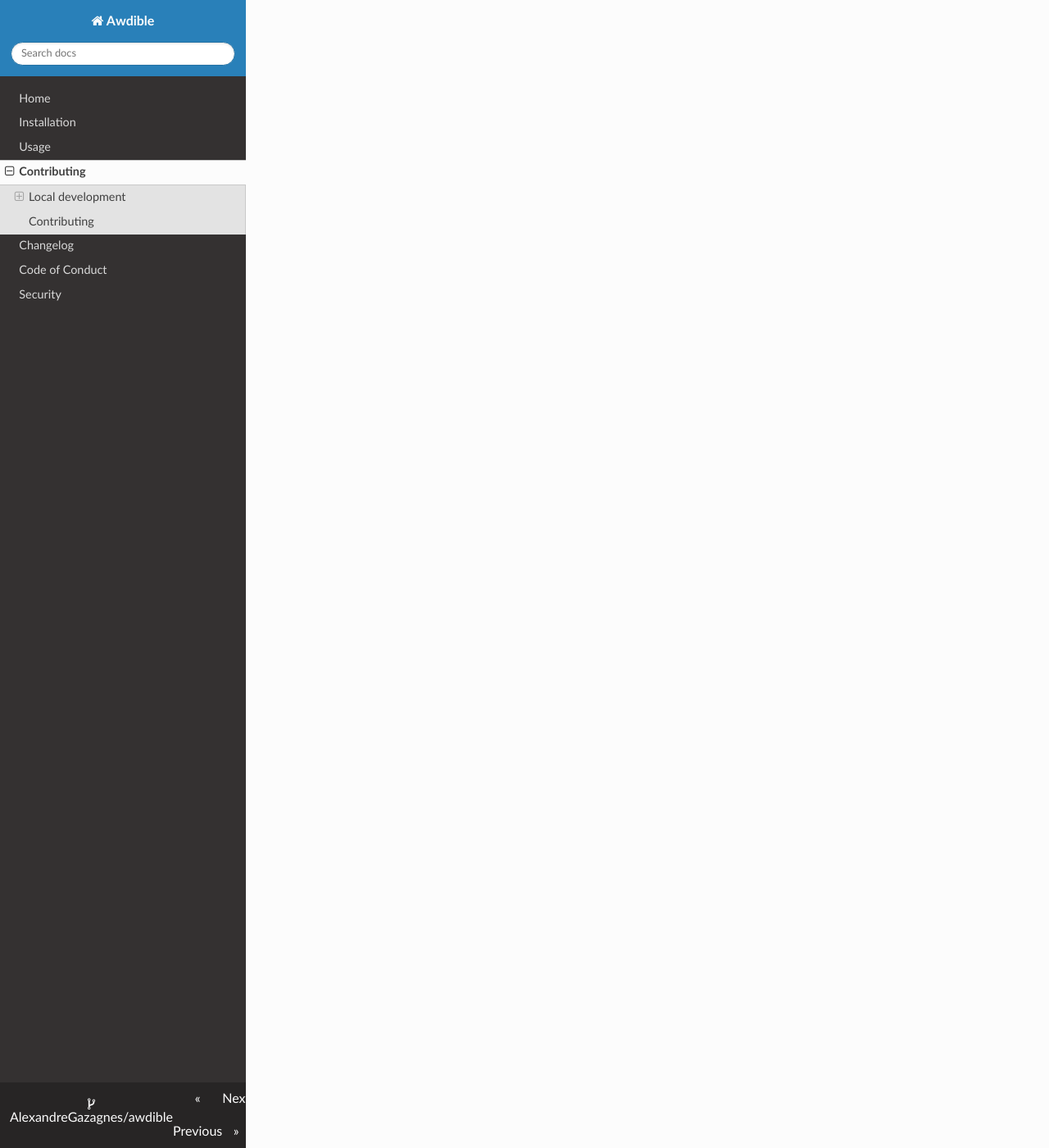
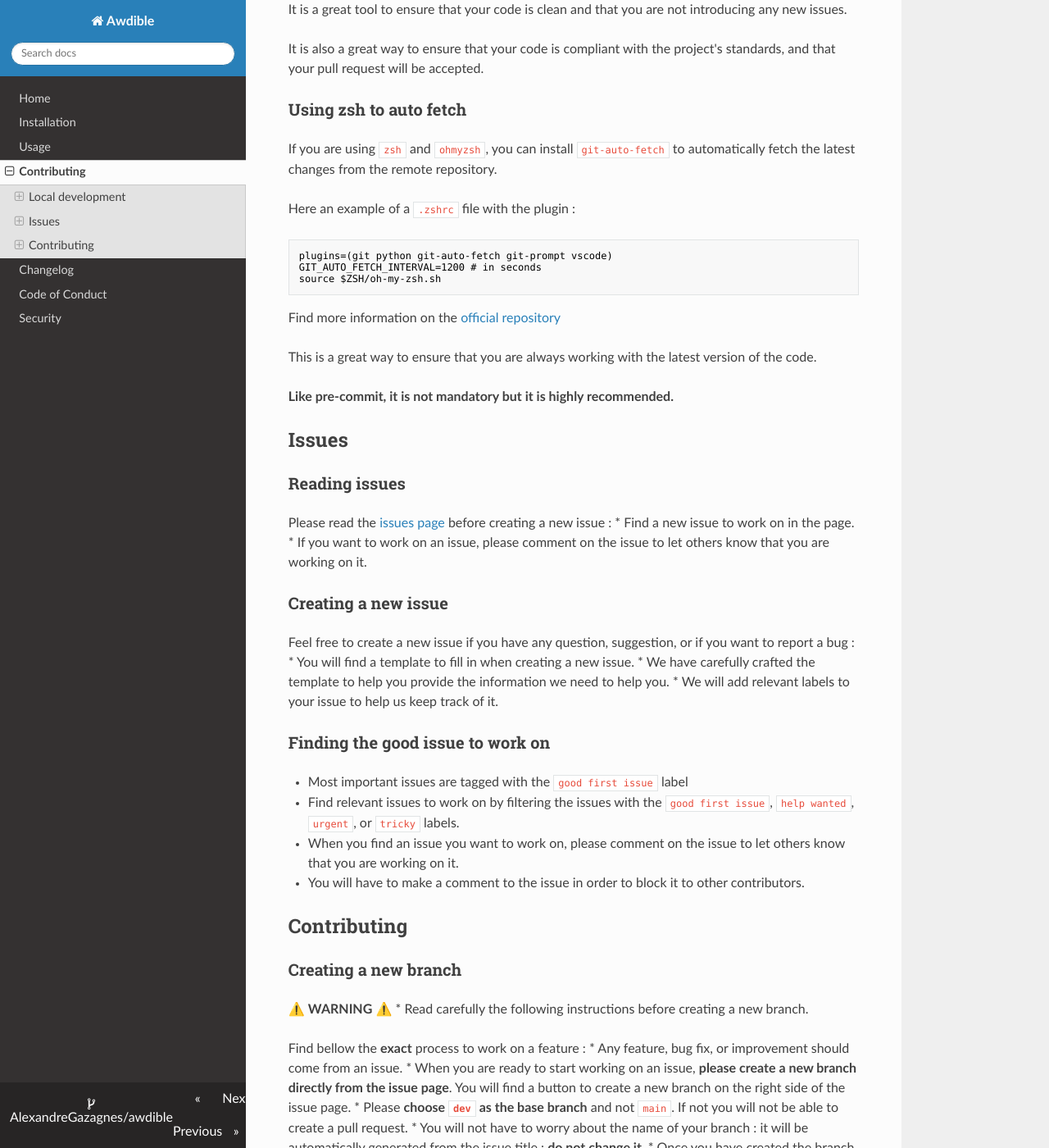
Before and after one commit to AlexandreGazagnes/awdible, an MkDocs documentation site: the page built from docs/docs/contributing.md, in a window 1280 px wide and 1400 px high, scrolled down 1669 px. Shown: the whole window at 82% size. Built offline with MkDocs 1.6.1, drawn with Linux system fonts in a browser that asks for light colours; nearby versions of some CDN libraries; some of the changed text lies outside the part shown.

Commit message:
update docs

````diff
--- a/docs/docs/contributing.md
+++ b/docs/docs/contributing.md
@@ -1,4 +1,5 @@
 # Contributing
+
 
 ## Local development
 
@@ -49,12 +50,110 @@
 using:
 `pytest tests`
 
+### Setting up pre-commit
+
+We strongly recommend you to use [pre-commit](https://pre-commit.com/) to manage your hooks.
+
+Here is the description of the tool from the official documentation :
+
+ > Git hook scripts are useful for identifying simple issues before submission to code review. We run our hooks on every commit to automatically point out issues in code such as missing semicolons, trailing whitespace, and debug statements.
+
+ > By pointing these issues out before code review, this allows a code reviewer to focus on the architecture of a change while not wasting time with trivial style nitpicks.
+
+ Please install it using the following command :
+
+```bash
+pre-commit install
+```
+
+```pre-commit ``` will now run on every commit. If you want to run it manually, you can use the following command :
+
+```bash
+pre-commit run --all-files
+```
+
+**```pre-commit``` is not mandatory but it is highly recommended.**
+
+It is a great tool to ensure that your code is clean and that you are not introducing any new issues.
+
+It is also a great way to ensure that your code is compliant with the project's standards, and that your pull request will be accepted.
+
+
+
+### Using zsh to auto fetch
+
+If you are using ```zsh``` and ```ohmyzsh```, you can install ```git-auto-fetch``` to automatically fetch the latest changes from the remote repository.
+
+Here an example of a ```.zshrc``` file with the plugin :
+```shell
+plugins=(git python git-auto-fetch git-prompt vscode)
+GIT_AUTO_FETCH_INTERVAL=1200 # in seconds
+source $ZSH/oh-my-zsh.sh
+```
+
+Find more information on the [official repository](https://github.com/ohmyzsh/ohmyzsh/blob/master/plugins/git-auto-fetch/git-auto-fetch.plugin.zsh)
+
+This is a great way to ensure that you are always working with the latest version of the code.
+
+**Like pre-commit, it is not mandatory but it is highly recommended.**
+
+
+
+
+## Issues
+
+### Reading issues
+
+Please read the [issues page](https://alexandregazagnes.github.io/awdible/issues/) before creating a new issue :
+* Find a new issue to work on in the page.
+* If you want to work on an issue, please comment on the issue to let others know that you are working on it.
+
+### Creating a new issue
+
+Feel free to create a new issue if you have any question, suggestion, or if you want to report a bug :
+* You will find a template to fill in when creating a new issue.
+* We have carefully crafted the template to help you provide the information we need to help you.
+* We will add relevant labels to your issue to help us keep track of it.
+
+
+### Finding the good issue to work on
+
+* Most important issues are tagged with the `good first issue` label
+* Find relevant issues to work on by filtering the issues with the `good first issue`, `help wanted`, `urgent`, or `tricky` labels.
+* When you find an issue you want to work on, please comment on the issue to let others know that you are working on it.
+* You will have to make a comment to the issue in order to block it to other contributors.
+
 
 
 ## Contributing
 
-Pull requests are welcome.
+### Creating a new branch
 
-For major changes, please open an issue first to discuss what you would like to change.
+⚠️ **WARNING** ⚠️
+* Read carefully the following instructions before creating a new branch.
 
-For more information, please refer to the [contributing](https://alexandregazagnes.github.io/awdible/CONTRIBUTING/) page.
+
+Find bellow the **exact** process to work on a feature :
+* Any feature, bug fix, or improvement should come from an issue.
+* When you are ready to start working on an issue, **please create a new branch directly from the issue page**. You will find a button to create a new branch on the right side of the issue page.
+* Please **choose `dev` as the base branch** and not `main`. If not you will not be able to create a pull request.
+* You will not have to worry about the name of your branch : it will be automatically generated from the issue title : **do not change it**.
+* Once you have created the branch, you can start working on the issue.
+
+
+### Creating a pull request
+⚠️ **WARNING** ⚠️
+* Read carefully the following instructions before creating a Pull Request.
+
+
+When you are ready to submit your work :
+* Please create a pull request related to the issue you're working on
+* **Refers to the issue** in the pull request description : ie [#12]()
+* Fill up the PR template and **do not try to bypass the templat**e
+* Please **choose `dev` as the dest branch** and not `main`. If not you will not be able to create a pull request.
+* We will review your pull request and give you feedback.
+
+After your pull request :
+* A code review will be done by the maintainers.
+* Once your pull request is approved, we will merge it into the `dev` branch.
+* We will then close the issue and add the `merged` label to it.
````
Also changed, not shown: CONTRIBUTING.md (+3 -2 lines), docs/docs/index.md (+55 -23 lines).
